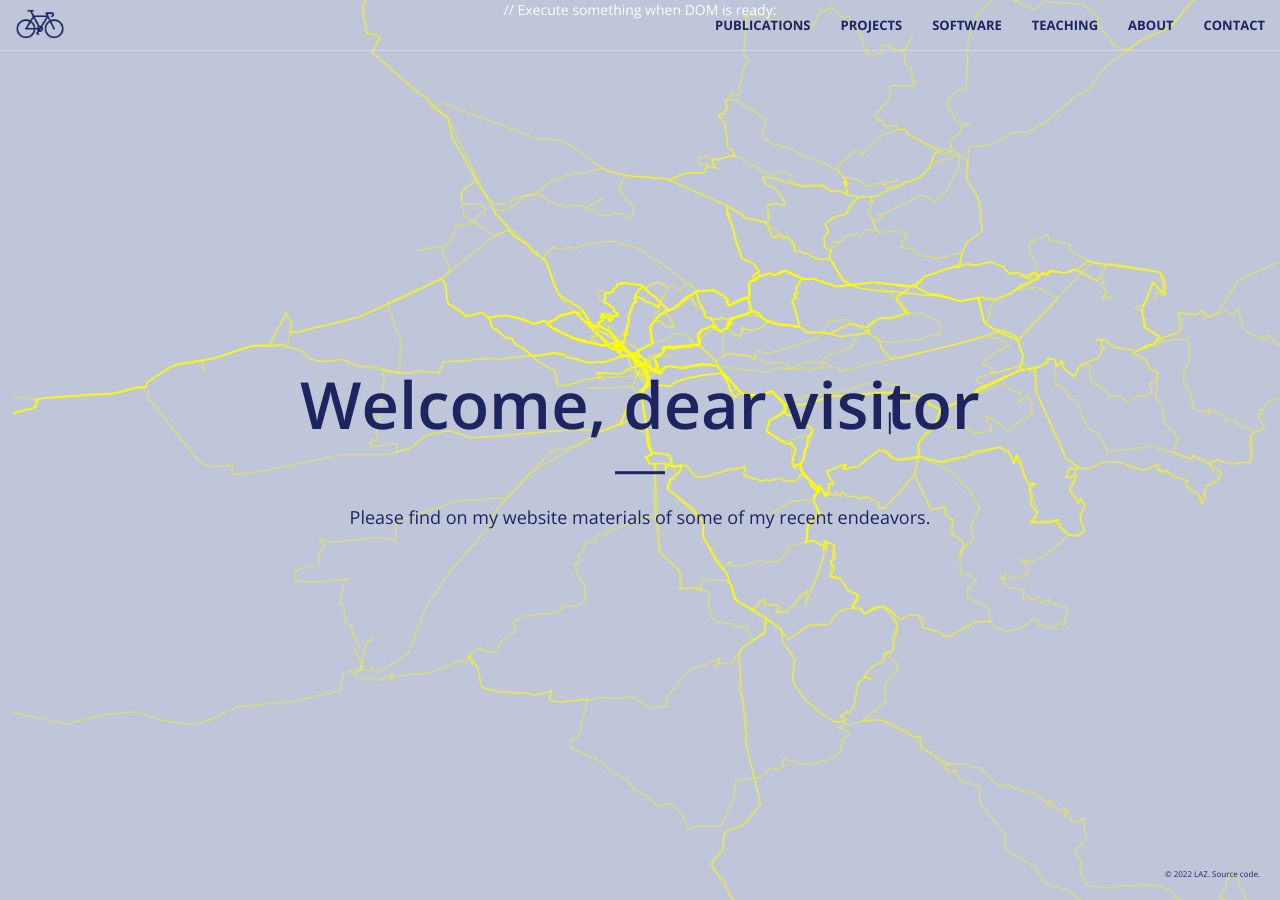
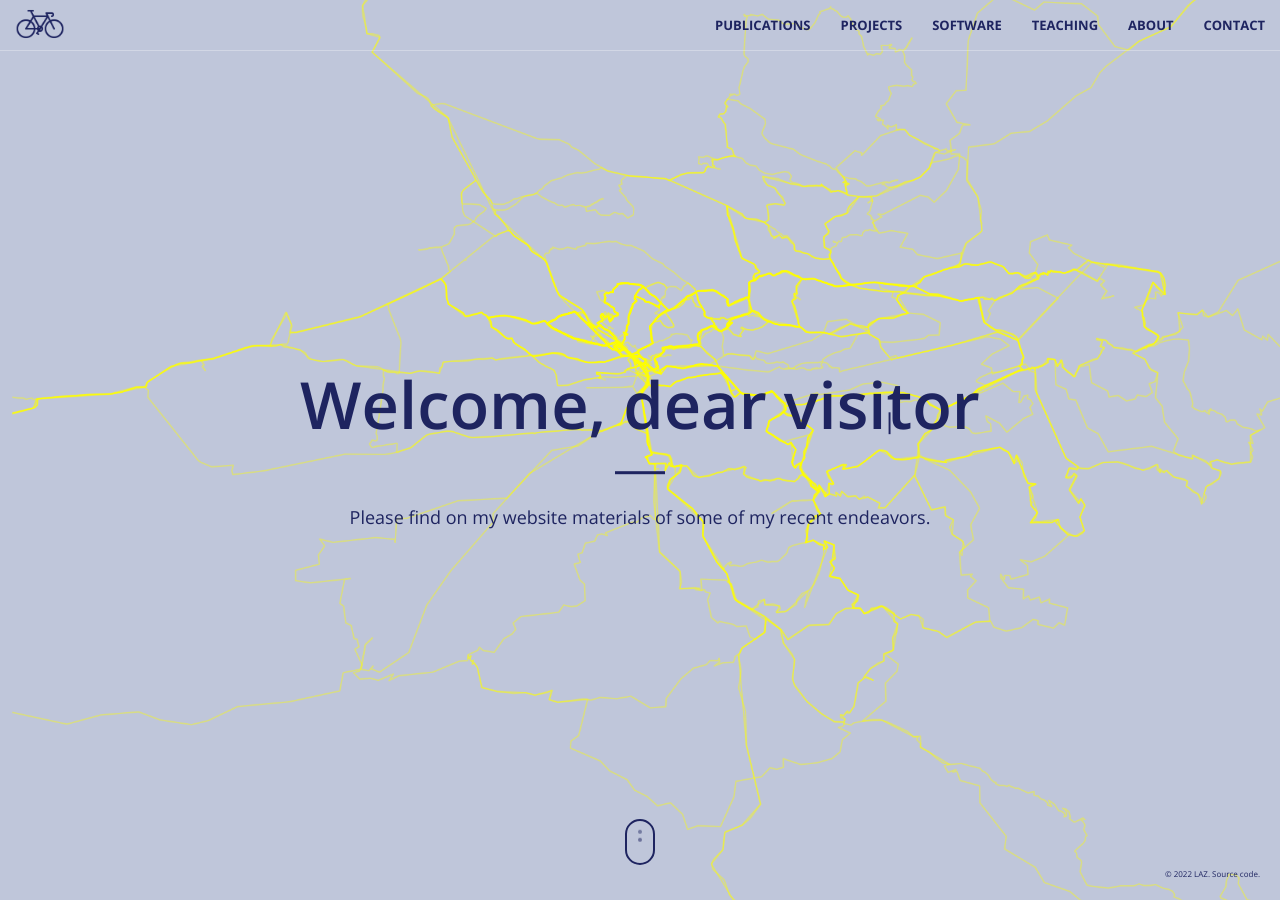
Before and after one commit to luccalino/luccalino.github.io, a Jekyll site: the page built from index.html, in a window 1280 px wide and 900 px high. Built offline with Jekyll 4.4.1, drawn with Linux system fonts in a browser that asks for light colours; nearby versions of some CDN libraries.

Commit message:
Update header.html

```diff
--- a/_includes/header.html
+++ b/_includes/header.html
@@ -81,7 +81,7 @@
         </div>
     </div>
 
-    <div style="position:absolute; bottom:0;display:none;" class="scrolldown-wrapper">
+    <div id="scroller" style="position:absolute; bottom:0;visibility:hidden;" class="scrolldown-wrapper">
 	<div class="scrolldown">
 		<svg height="30" width="10">
 			<circle class="scrolldown-p1" cx="5" cy="15" r="2" />
@@ -90,15 +90,10 @@
 	</div>
     </div>
 
-    // Execute something when DOM is ready:
     <script>
-	$(document).ready(function(){
-   		// Delay the action by 10000ms
-   		setTimeout(function(){
-      		// Display the div containing the class "bottomdiv"
-      		$(".scrolldown-wrapper").show();
-   		}, 10000);
-	});
+	setTimeout(function(){
+	document.getElementById('scroller').style.visibility = "visible";
+	},1000);
    </script>
 
     <p style="position:absolute; bottom:0; right:0; margin-right: 20px; color: #1E2460; font-size: 8px;">&#169; 2022 LAZ. <a href="https://github.com/luccalino/luccalino.github.io">Source code.</a></p>
```
